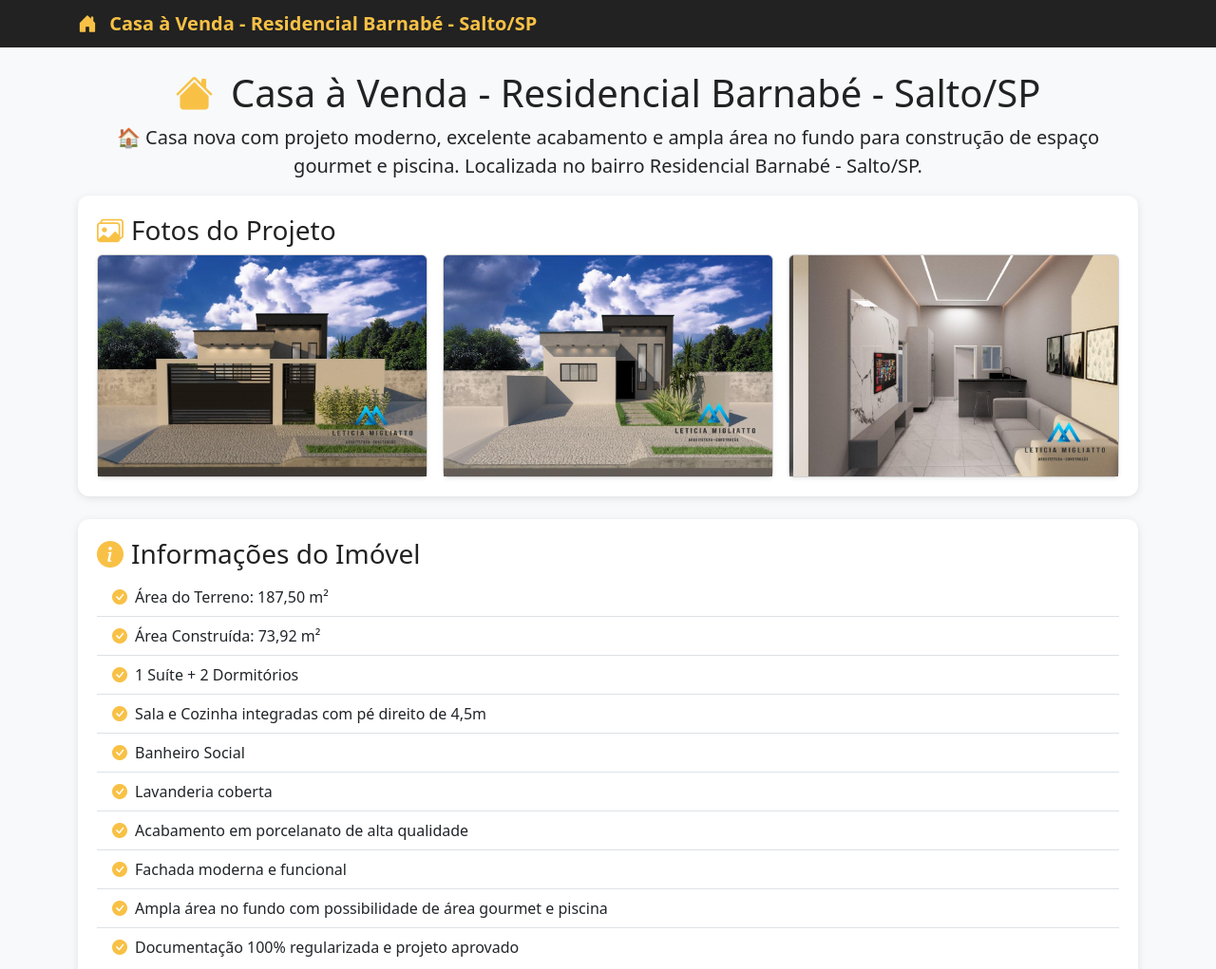
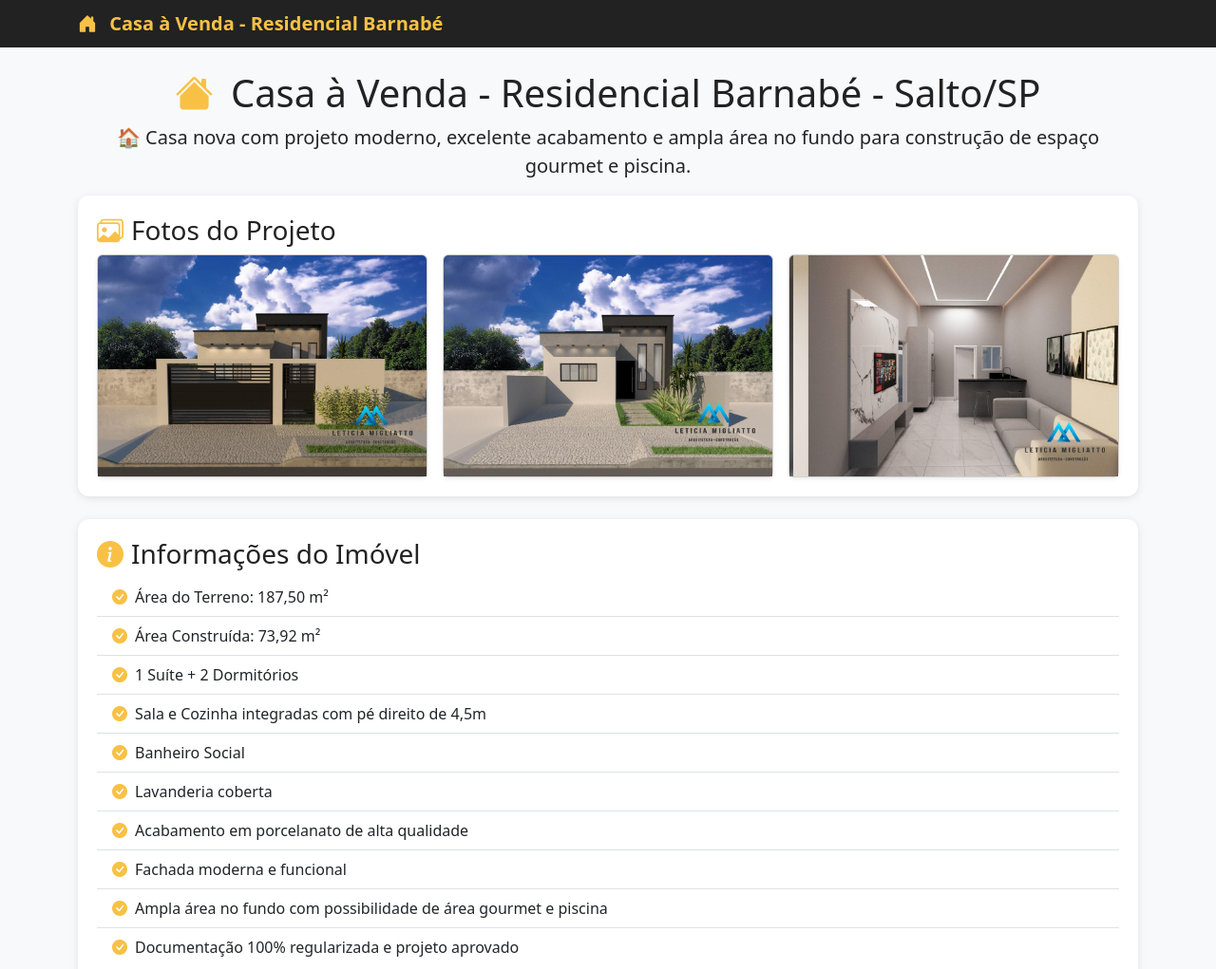
Before and after one commit to WellingtonRoque/web_casa, a plain HTML site: page index.html in a window 1280 px wide. Shown: the top 1021 px of the page at 95% size. Drawn offline with nearby package versions, Linux system fonts and the light colour scheme.

Commit message:
Update index.html

```diff
--- a/index.html
+++ b/index.html
@@ -47,7 +47,7 @@
   <div class="container">
     <span class="navbar-brand mb-0 h1">
       <i class="bi bi-house-door-fill icon"></i>
-      Casa à Venda - Residencial Barnabé - Salto/SP
+      Casa à Venda - Residencial Barnabé
     </span>
   </div>
 </nav>
@@ -58,7 +58,7 @@
       Casa à Venda - Residencial Barnabé - Salto/SP
     </h1>
     <p class="text-center fs-5">
-      🏠 Casa nova com projeto moderno, excelente acabamento e ampla área no fundo para construção de espaço gourmet e piscina. Localizada no bairro Residencial Barnabé - Salto/SP.
+      🏠 Casa nova com projeto moderno, excelente acabamento e ampla área no fundo para construção de espaço gourmet e piscina.
     </p>
 
     <div class="highlight mb-4">
```
